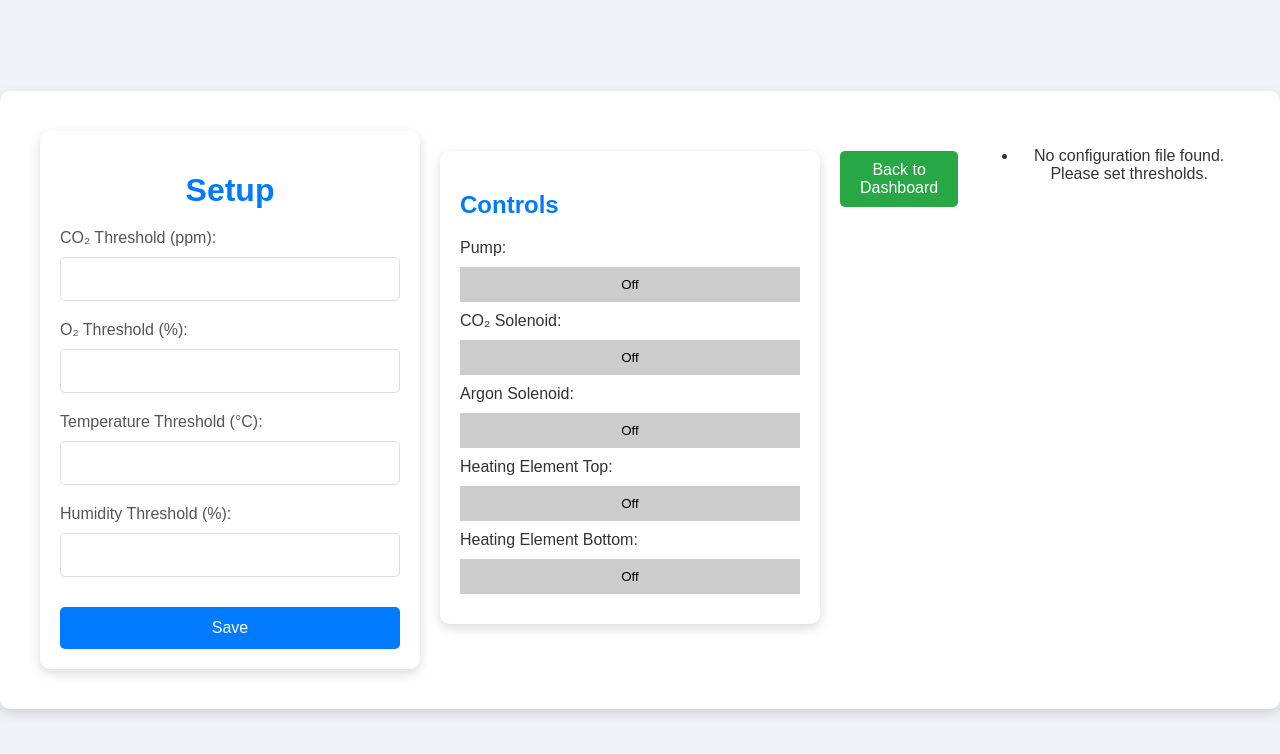
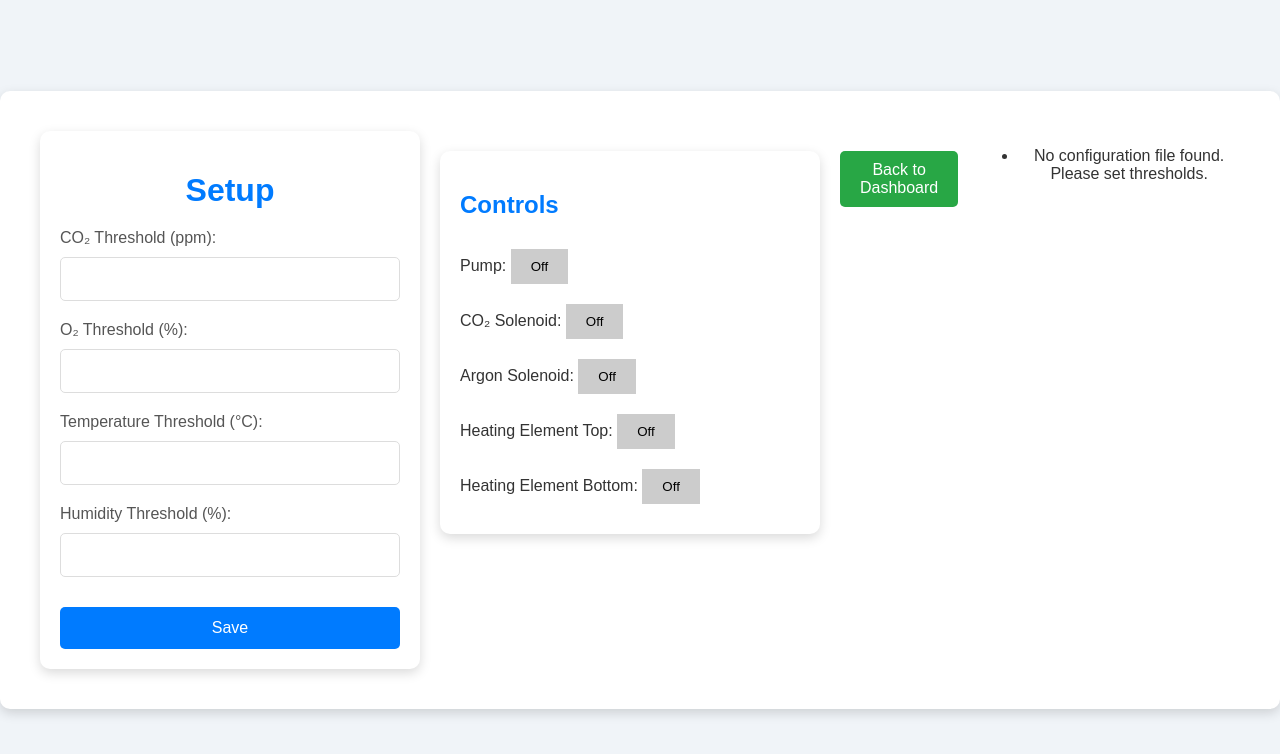
Before and after one commit to TheDukeElephant/bepproject, a Flask app: page /setup in a window 1280 px wide. Shown: the top 754 px of the page. Run offline with Flask 3, Linux system fonts and the light colour scheme; a user stored in the database is signed in.

Commit message:
new alignment controls

```diff
--- a/app/static/setup.css
+++ b/app/static/setup.css
@@ -4,11 +4,13 @@
 }
 .controls-container {
     text-align: left;
+    display: flex;
+    flex-direction: column;
 }
 
 .controls-container button {
-    display: block;
-    width: 100%;
+    align-self: flex-end;
+    width: auto;
     margin-top: 10px;
 }
 body {
```
